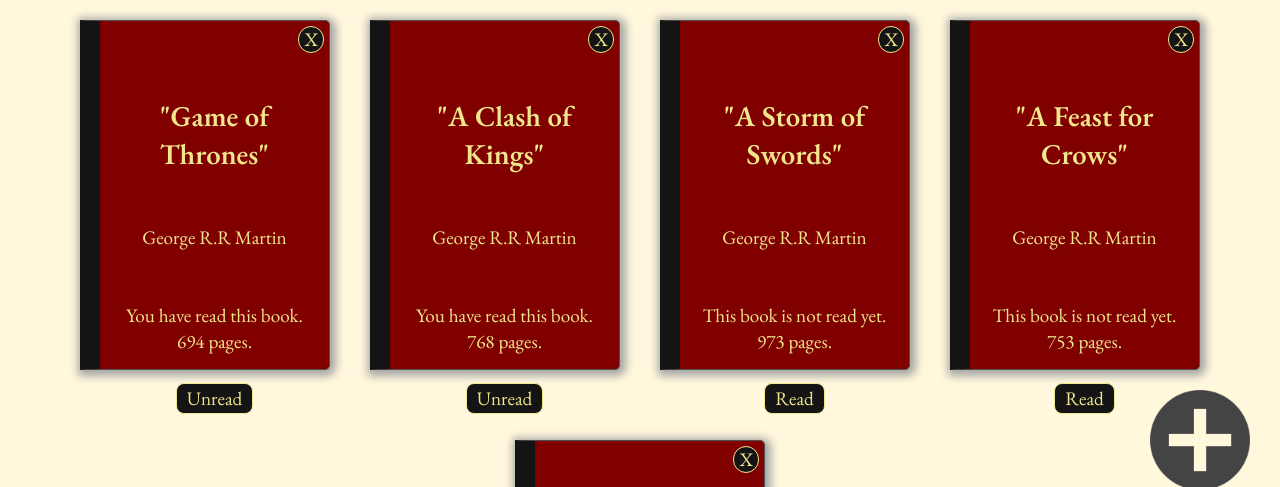
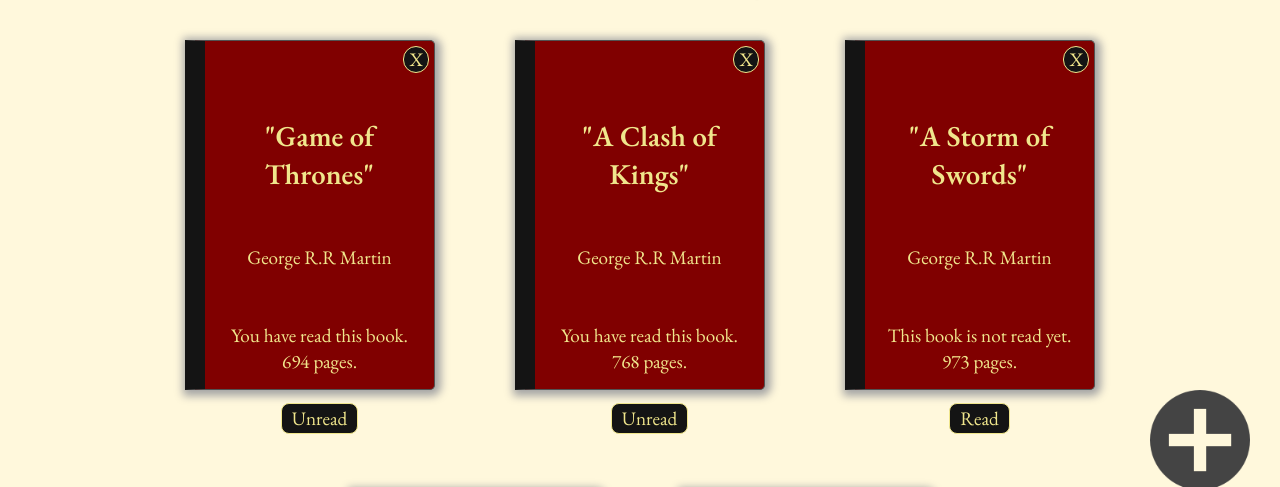
Before and after one commit to black23cat/book-library, a plain HTML site: page index.html in a window 1280 px wide. Shown: the part 280-767 px from the top of the page. Drawn offline with nearby package versions, Linux system fonts and the light colour scheme.

Commit message:
Change flex item gap and content padding

```diff
--- a/styles.css
+++ b/styles.css
@@ -177,7 +177,8 @@
 .content{
   display: flex;
   flex-wrap: wrap;
-  gap: 70px 40px;
+  gap: 100px 80px;
+  padding: 20px 80px;
   justify-content: center;
 }
 
```
